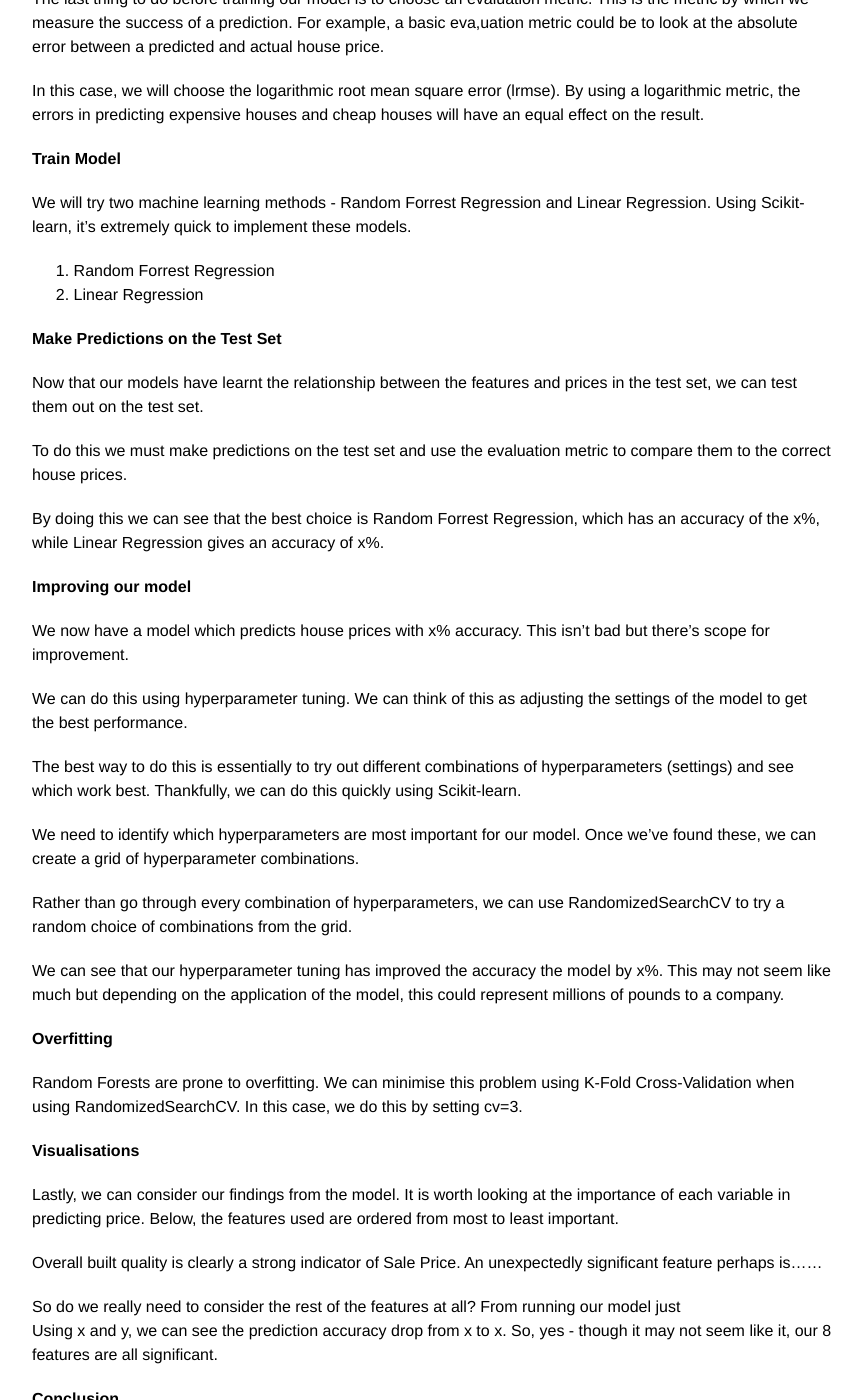
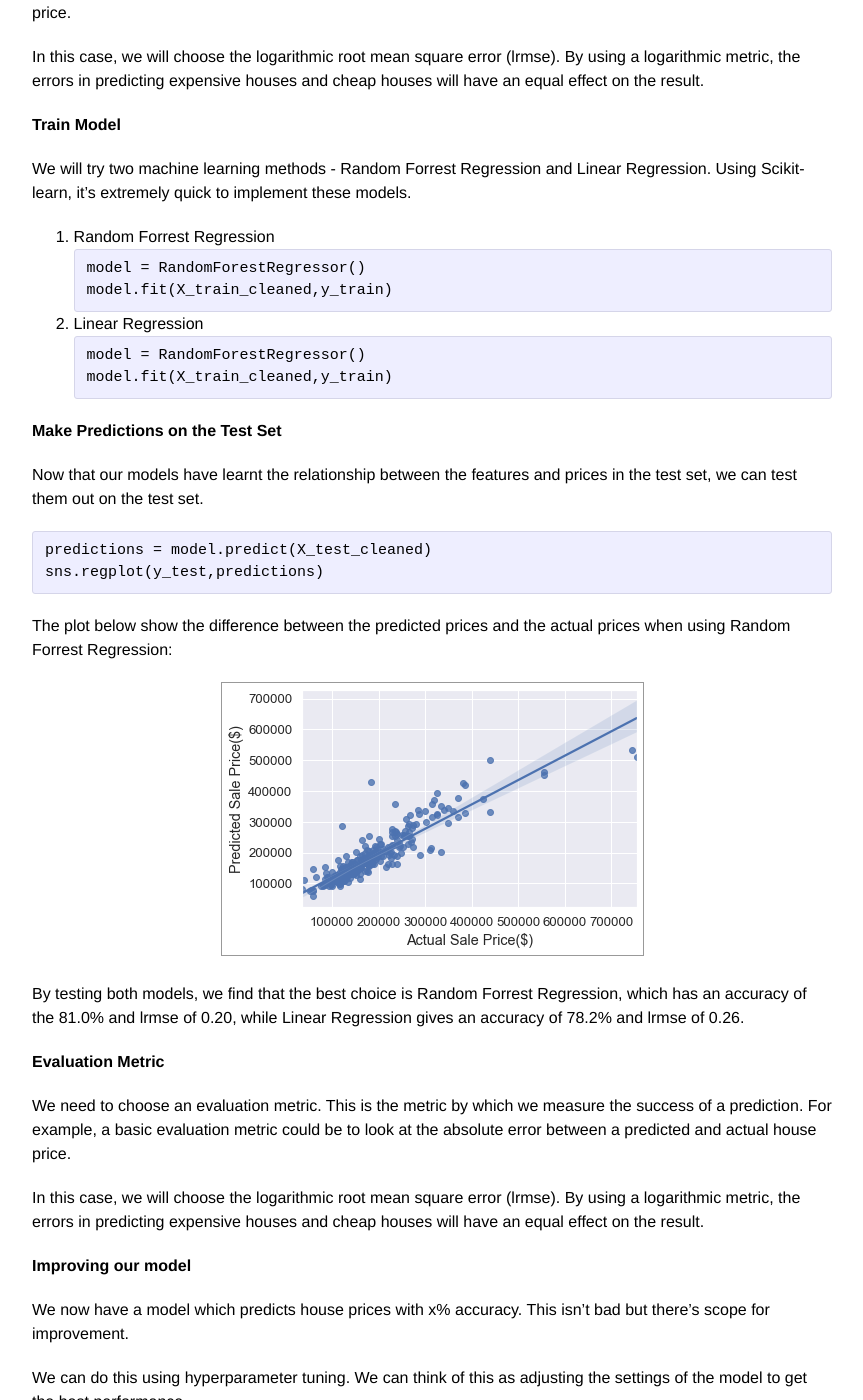
Before and after one commit to alicepringle/alicepringle.github.io, a Jekyll site: the page built from _posts/2020-09-29-supervised-learning.markdown, in a window 1280 px wide and 1400 px high, scrolled down 5548 px. Shown: the whole window, without its empty margins (208-1071 px from the left). Built offline with Jekyll 4.4.1, drawn with Linux system fonts in a browser that asks for light colours; some of the changed text lies outside the part shown.

Commit message:
fix imamge

````diff
--- a/_posts/2020-09-29-supervised-learning.markdown
+++ b/_posts/2020-09-29-supervised-learning.markdown
@@ -132,7 +132,7 @@ X_test['GrLivArea'] = np.log(X_test['GrLivArea']+1)
 Taking the log of the values reduces the skew from 0.60 to 0.04:
 
 <div class="imgcap">
-<img src="/assets/bio/skew_yr.jpeg" style="width:49%">
+<img src="/assets/bio/skew_yr.png" style="width:49%">
 <img src="/assets/bio/unskew_yr.png" style="width:49%">
 </div>
 
@@ -163,7 +163,7 @@ X_train_cleaned = np.concatenate((X_train_onehot,X_train_scaled), axis=1)
 
 **Evaluation Metric**
 
-The last thing to do before training our model is to choose an evaluation metric. This is the metric by which we measure the success of a prediction. For example, a basic eva,uation metric could be to look at the absolute error between a predicted and actual house price.
+We need to choose an evaluation metric. This is the metric by which we measure the success of a prediction. For example, a basic evaluation metric could be to look at the absolute error between a predicted and actual house price.
 
 In this case, we will choose the logarithmic root mean square error (lrmse). By using a logarithmic metric, the errors in predicting expensive houses and cheap houses will have an equal effect on the result.
 
@@ -172,15 +172,35 @@ In this case, we will choose the logarithmic root mean square error (lrmse). By
 We will try two machine learning methods - Random Forrest Regression and Linear Regression. Using Scikit-learn, it’s extremely quick to implement these models.
 
 1. Random Forrest Regression
+```
+model = RandomForestRegressor()
+model.fit(X_train_cleaned,y_train)
+```
 2. Linear Regression
+```
+model = RandomForestRegressor()
+model.fit(X_train_cleaned,y_train)
+```
 
 **Make Predictions on the Test Set**
 
 Now that our models have learnt the relationship between the features and prices in the test set, we can test them out on the test set.
+```
+predictions = model.predict(X_test_cleaned)
+sns.regplot(y_test,predictions)
+```
+The plot below show the difference between the predicted prices and the actual prices when using Random Forrest Regression:
+<div class="imgcap">
+<img src="/assets/bio/results.png">
+</div>
 
-To do this we must make predictions on the test set and use the evaluation metric to compare them to the correct house prices.
+By testing both models, we find that the best choice is Random Forrest Regression, which has an accuracy of the 81.0% and lrmse of 0.20, while Linear Regression gives an accuracy of 78.2% and lrmse of 0.26.
 
-By doing this we can see that the best choice is Random Forrest Regression, which has an accuracy of the x%, while Linear Regression gives an accuracy of x%.
+**Evaluation Metric**
+
+We need to choose an evaluation metric. This is the metric by which we measure the success of a prediction. For example, a basic evaluation metric could be to look at the absolute error between a predicted and actual house price.
+
+In this case, we will choose the logarithmic root mean square error (lrmse). By using a logarithmic metric, the errors in predicting expensive houses and cheap houses will have an equal effect on the result.
 
 **Improving our model**
 
````
